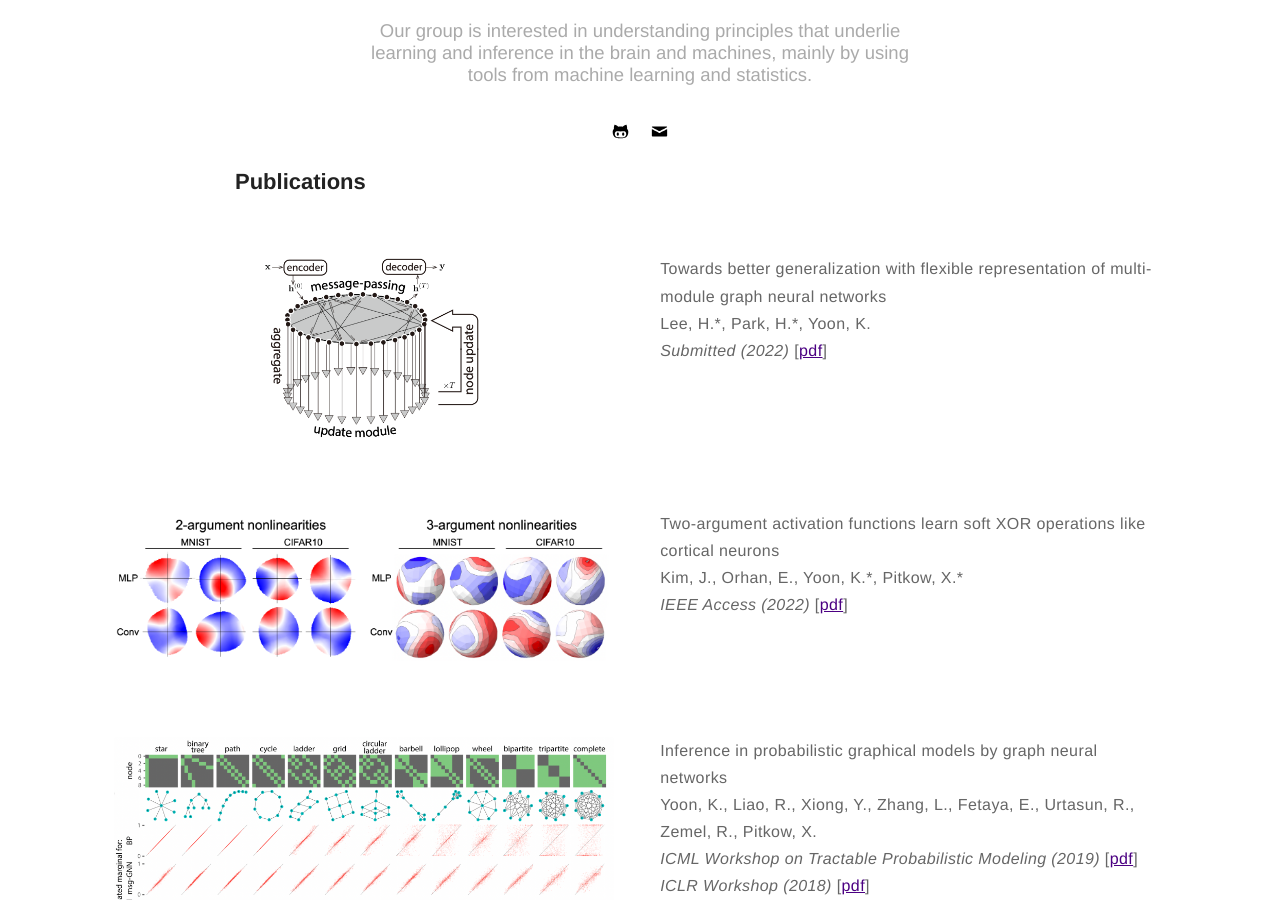
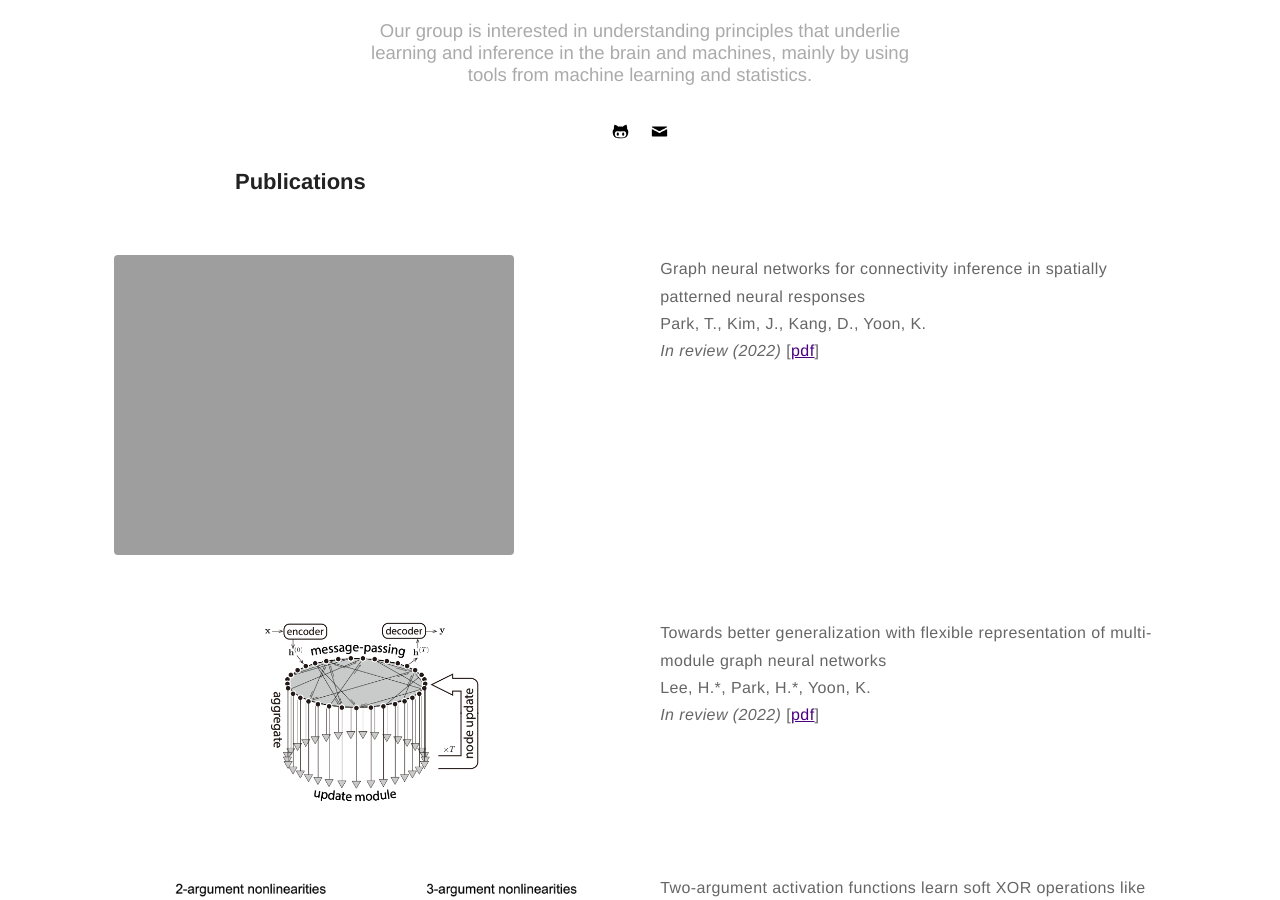
Before and after one commit to kijungyoon/kijungyoon.github.io, a Jekyll site: the page built from papers.md, in a window 1280 px wide and 900 px high, scrolled down 319 px. Built offline with Jekyll 4.4.1, drawn with Linux system fonts in a browser that asks for light colours.

Commit message:
Update papers.md

```diff
--- a/papers.md
+++ b/papers.md
@@ -10,13 +10,26 @@ layout: page
 <h2>Publications</h2>
 <div class="side-by-side">
     <div class="toleft">
+        <img class="image" src="https://kijungyoon.github.io/assets/images/connectivity_inference.png" alt="Alt Text">
+    </div>
+
+    <div class="toright">
+    <p><b>Graph neural networks for connectivity inference in spatially patterned neural responses</b><br>
+    Park, T., Kim, J., Kang, D., Yoon, K.<br>
+    <i>In review (2022)</i>
+    [<a href="https://">pdf</a>]</p><br>
+    </div>
+</div>
+
+<div class="side-by-side">
+    <div class="toleft">
         <img class="image" src="https://kijungyoon.github.io/assets/images/generalization.png" alt="Alt Text">
     </div>
 
     <div class="toright">
     <p><b>Towards better generalization with flexible representation of multi-module graph neural networks</b><br>
     Lee, H.*, Park, H.*, Yoon, K.<br>
-    <i>Submitted (2022)</i>
+    <i>In review (2022)</i>
     [<a href="https://arxiv.org/pdf/2209.06589.pdf">pdf</a>]</p><br>
     </div>
 </div>
```
